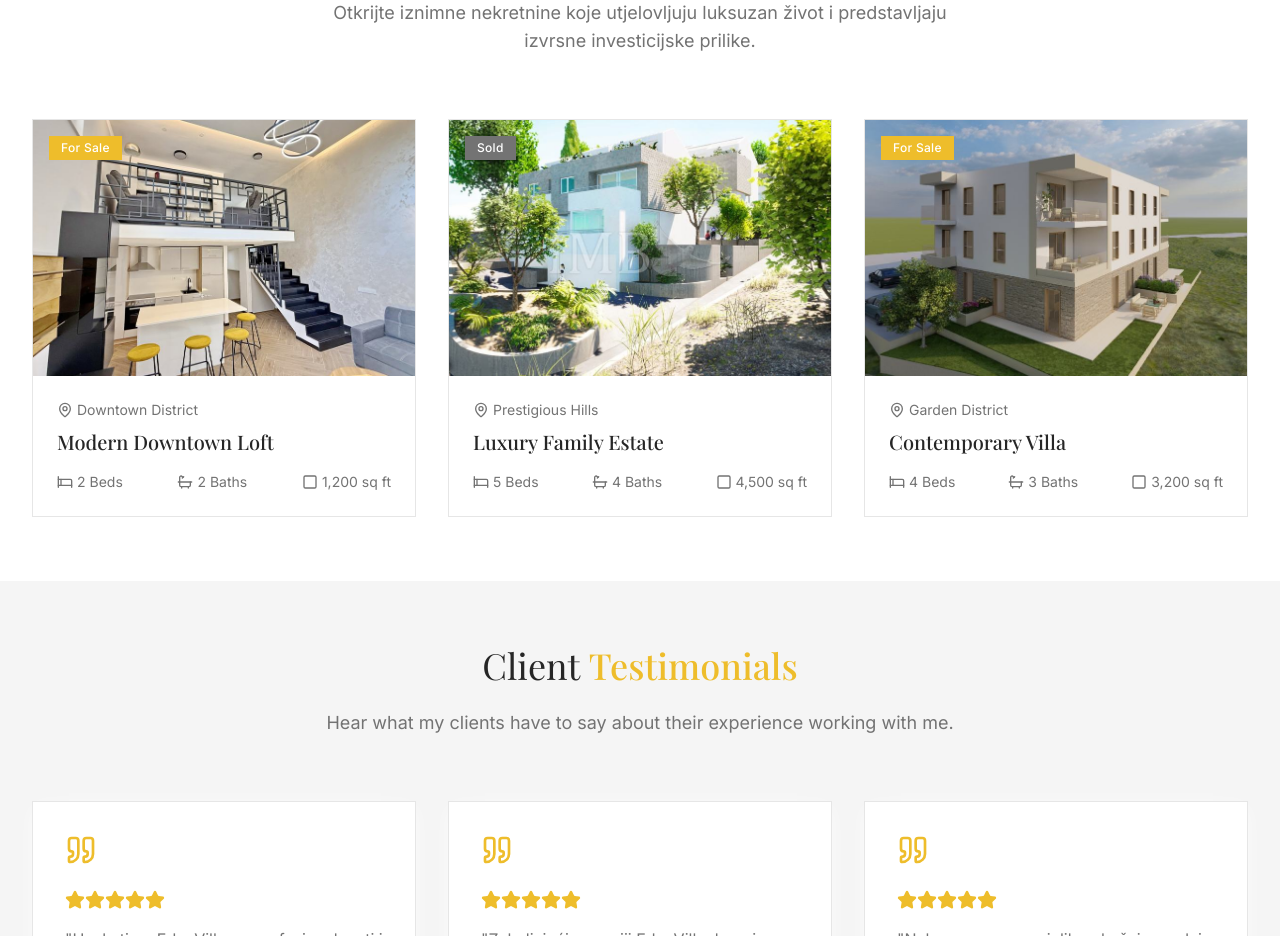
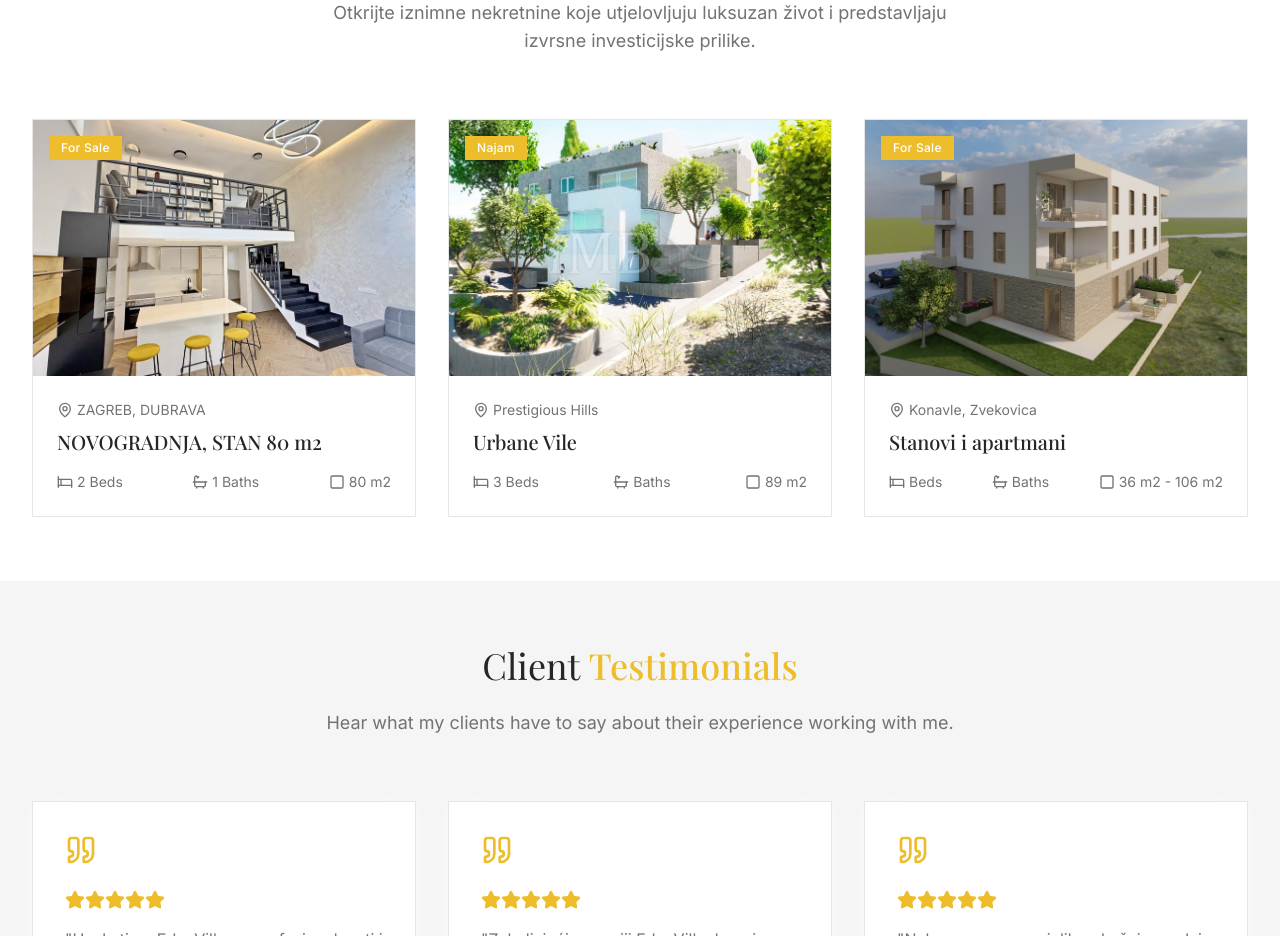
Before and after one commit to marko-h4cklabs/refined-real-estate-hub, a React (Vite) app: page /refined-real-estate-hub/ in a window 1280 px wide. Shown: the part 2380-3316 px from the top of the page. Built offline with nearby package versions, Linux system fonts and the light colour scheme.

Commit message:
properties

```diff
--- a/src/components/Properties.tsx
+++ b/src/components/Properties.tsx
@@ -8,33 +8,30 @@ const Properties = () => {
     {
       id: 1,
       image: nekretnina1,
-      title: "Modern Downtown Loft",
-      location: "Downtown District",
+      title: "NOVOGRADNJA, STAN 80 m2",
+      location: "ZAGREB, DUBRAVA",
       beds: 2,
-      baths: 2,
-      sqft: "1,200 sq ft",
+      baths: 1,
+      sqft: "80 m2",
       status: "For Sale",
       njuskaloLink: "https://www.njuskalo.hr/nekretnine/posebna-svijetla-novogradnja-poluprizemlju-75.00-m2-oglas-47471894" // Replace with actual njuskalo.hr link
     },
     {
       id: 2,
       image: nekretnina2,
-      title: "Luxury Family Estate",
+      title: "Urbane Vile",
       location: "Prestigious Hills",
-      beds: 5,
-      baths: 4,
-      sqft: "4,500 sq ft",
-      status: "Sold",
+      beds: 3,
+      sqft: "89 m2",
+      status: "Najam",
       njuskaloLink: "https://www.njuskalo.hr/nekretnine/novogradnja-urbane-vile-stan-cca-80-m2-3-spavace-sobe-oglas-40375876" // Replace with actual njuskalo.hr link
     },
     {
       id: 3,
       image: nekretnina3,
-      title: "Contemporary Villa",
-      location: "Garden District",
-      beds: 4,
-      baths: 3,
-      sqft: "3,200 sq ft",
+      title: "Stanovi i apartmani",
+      location: "Konavle, Zvekovica",
+      sqft: "36 m2 - 106 m2",
       status: "For Sale",
       njuskaloLink: "https://www.njuskalo.hr/nekretnine/novogradnja-stanovi-apartmani-36-m2-106-m2-1-2-3-ss-oglas-47168031" // Replace with actual njuskalo.hr link
     },
```
